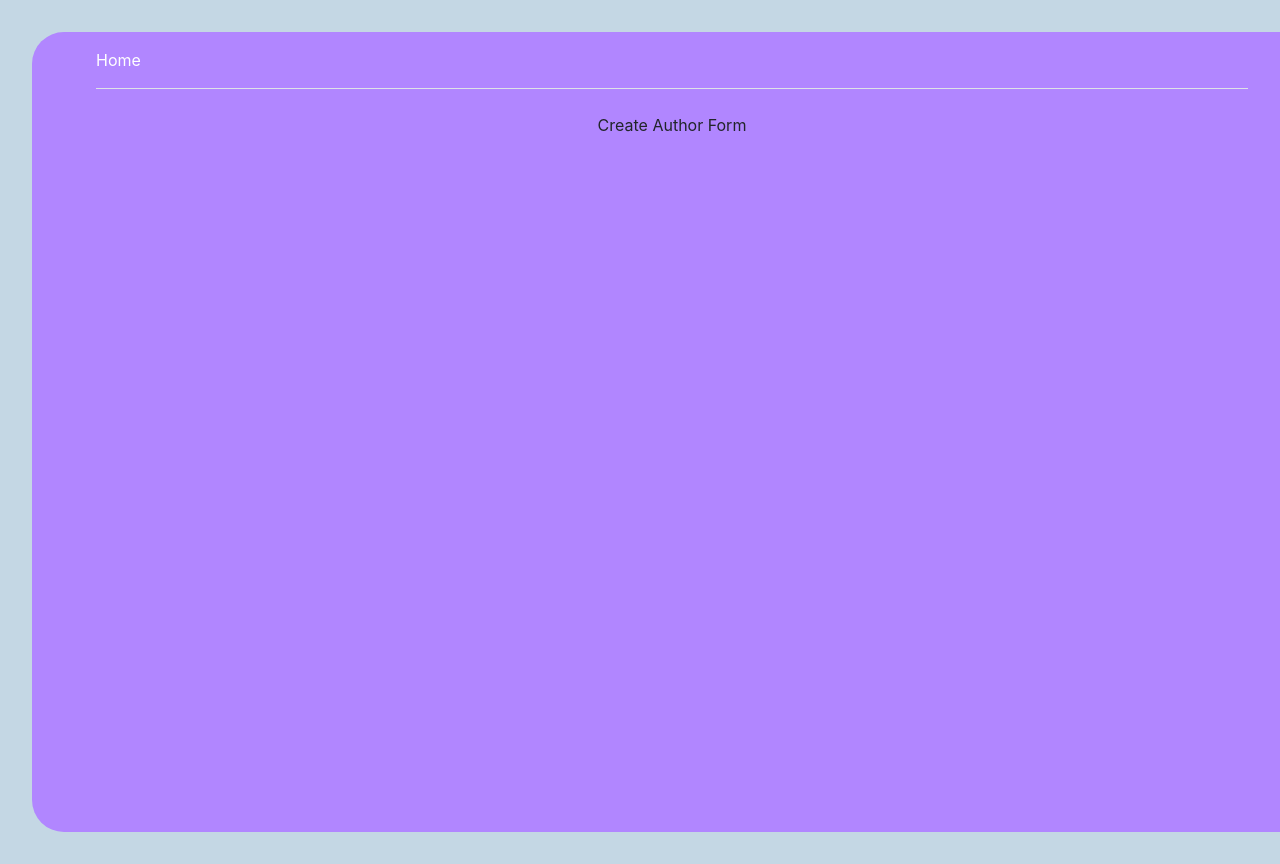
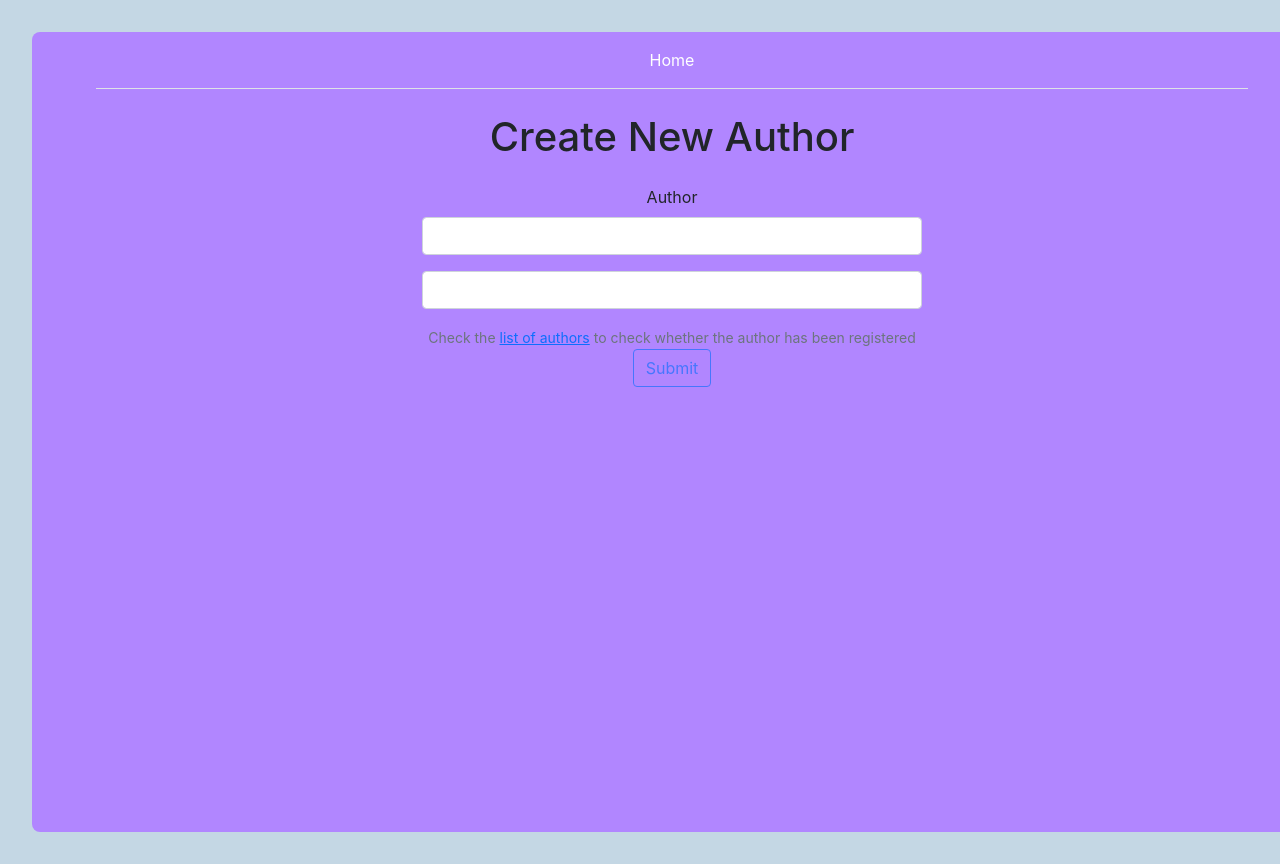
Before and after one commit to xavirepi/full-stack-code-test, a React (Create React App) app in the folder Frontend/: page /author/create in a window 1280 px wide. Shown: the top 864 px of the page. Built offline with nearby package versions, Linux system fonts and the light colour scheme.

Commit message:
add author edit form with custom validations

```diff
--- a/Frontend/src/App.scss
+++ b/Frontend/src/App.scss
@@ -6,8 +6,7 @@
   min-height: 100vh;
   min-width: 100vw;
   margin: 2rem;
-  border-radius: 2rem;
-
+  border-radius: 0.5rem;
   &__content {
     padding: 1rem 4rem;
   }
--- a/Frontend/src/components/AppRouter.jsx
+++ b/Frontend/src/components/AppRouter.jsx
@@ -9,6 +9,7 @@ import Books from './Books/Books';
 import CreateBook from './Books/Forms/CreateBook';
 import AuthorDetail from './Authors/AuthorDetail/AuthorDetail';
 import BookDetail from './Books/BookDetail/BookDetail';
+import EditAuthor from './Authors/Forms/EditAuthor';
 
 const AppRouter = () => {
   return (
@@ -16,9 +17,11 @@ const AppRouter = () => {
       <Route exact path='/' component={Home}/>
       <Route exact path='/authors/' component={Authors}/>
       <Route exact path='/author/create/' component={CreateAuthor}/>
+      <Route exact path='/author/update/:id' component={EditAuthor}/>
       <Route exact path='/author/:id/' component={AuthorDetail}/>
       <Route exact path='/books/' component={Books}/>
       <Route exact path='/book/create/' component={CreateBook}/>
+      <Route exact path='/book/update/:id' component={CreateBook}/>
       <Route exact path='/book/:id/' component={BookDetail}/>
     </Switch>
   );
--- a/Frontend/src/components/Authors/AuthorDetail/AuthorDetail.jsx
+++ b/Frontend/src/components/Authors/AuthorDetail/AuthorDetail.jsx
@@ -1,10 +1,10 @@
 import React, { useEffect, useState } from 'react';
 
 import { Link } from 'react-router-dom';
+import SyncLoader from "react-spinners/SyncLoader";
 
 import { useParams } from 'react-router';
 import { getOneAuthor } from '../../../services/AuthorService';
-import SyncLoader from "react-spinners/SyncLoader";
 import { getAllBooks } from '../../../services/BookService';
 
 const AuthorDetail = () => {
--- a/Frontend/src/components/Authors/AuthorDetail/AuthorDetail.scss
+++ /dev/null
@@ -1 +0,0 @@
-@import 'styles/base.scss';
--- a/Frontend/src/components/Authors/Forms/CreateAuthor.jsx
+++ b/Frontend/src/components/Authors/Forms/CreateAuthor.jsx
@@ -1,10 +1,123 @@
-import React from 'react';
+import React, { useState } from 'react';
 
-const CreateAuthor = () => {
+import { Link, useHistory } from 'react-router-dom';
+import { addAuthor, updateAuthor } from '../../../services/AuthorService';
+
+const validators = {
+  first_name: value => {
+    let message
+
+    if (!value) {
+      message = 'Author name or official nickname is required'
+    } else if (typeof value !== 'string') {
+      message = 'Please, provide a valid name'
+    }
+
+    return message
+  },
+}
+
+const CreateAuthor = ({ author_name, author_last_name, authorToEdit_id }) => {
+
+  const [state, setState] = useState({
+    fields: {
+      first_name: author_name,
+      last_name: author_last_name ,
+    },
+    errors: {
+      first_name: validators.first_name(),
+    }
+  });
+
+  const [touched, setTouched] = useState({});
+  const { push } = useHistory();
+
+  const isValid = () => {
+    const { errors } = state;
+    return !Object.keys(errors).some(error => errors[error]);
+  }
+
+  const onSubmit = (e) => {
+    const { fields } = state;
+    e.preventDefault();
+
+    if (isValid()) {
+      !author_name ?
+        addAuthor(fields)
+          .then(createdAuthor => push(`/author/${createdAuthor.id}`)) :
+        updateAuthor(fields, authorToEdit_id)
+          .then(updatedAuthor => push(`/author/${updatedAuthor.id}`))
+    }
+  }
+
+  const onChange = (e) => {
+    const { name, value } = e.target;
+
+    setState(prevState => ({
+      fields: {
+        ...prevState.fields,
+        [name]: value,
+      },
+      errors: {
+        ...prevState.errors,
+        [name]: validators[name] && validators[name](value)
+      }
+    }));
+  }
+
+  const onBlur = (e) => {
+    const { name } = e.target;
+
+    author_name && setTouched((prevTouched) => ({
+      ...prevTouched,
+      [name]: true
+    }));
+  }
+
+  const onFocus = (e) => {
+    const { name } = e.target;
+
+    author_name && setTouched((prevTouched) => ({
+      ...prevTouched,
+      [name]: false
+    }));
+  }
+
+  const { first_name, last_name } = state.fields;
+  const { errors } = state;
+
   return (
-    <div>
-      Create Author Form
+    <>
+    { !author_name && <h1> Create New Author</h1> }
+    <div className="CreateAuthor mt-4 container d-flex justify-content-center">
+      <form onSubmit={onSubmit} style={{ maxWidth: 500 }}>
+        <div className="mb-3">
+          <label htmlFor="first_name" className="form-label">Author</label>
+          <input
+              className={`form-control ${touched.first_name && errors.first_name ? 'is-invalid' : ''}`}
+              type="text" id="first_name" name="first_name" placeholder={author_name && 'First Name...'}
+              value={first_name} onChange={onChange} onBlur={onBlur} onFocus={onFocus}
+          />
+          <div className="invalid-feedback">{errors.first_name}</div>
+        </div>
+
+        <div className="mb-3">
+          <input
+              className={`form-control ${touched.last_name && errors.last_name ? 'is-invalid' : ''}`}
+              type="text" id="last_name" name="last_name" placeholder={author_last_name && 'Last Name...'}
+              value={last_name} onChange={onChange} onBlur={onBlur} onFocus={onFocus}
+          />
+          <div className="invalid-feedback">{errors.last_name}</div>
+        </div>
+        <small className="text-secondary">
+          Check the <Link to="/authors/">list of authors</Link> to check whether the author has been registered
+        </small>
+        <button type="submit" className="btn btn-outline-primary" disabled={!isValid()}>
+          Submit
+        </button>
+      </form>
     </div>
+    </>
   );
 };
 
--- a/Frontend/src/components/Books/Forms/CreateBook.jsx
+++ b/Frontend/src/components/Books/Forms/CreateBook.jsx
@@ -21,9 +21,10 @@ const validators = {
 
     if (!value) {
       message = 'ISBN code is required'
-    } else if (value /*&& !value.match(ISBN_PATTERN)*/) {
-      message = 'Please, provide a valid ISBN code'
     }
+    // else if (value && !value.match(ISBN_PATTERN)) {
+    //   message = 'Please, provide a valid ISBN code'
+    // }
 
     return message
   },
@@ -119,6 +120,8 @@ const CreateBook = () => {
   const { errors } = state;
 
   return (
+    <>
+    <h1>Create New Book</h1>
     <div className="CreateBook mt-4 container d-flex justify-content-center">
       <form onSubmit={onSubmit} style={{ maxWidth: 500 }}>
         <div className="mb-3">
@@ -168,6 +171,7 @@ const CreateBook = () => {
         </button>
       </form>
     </div>
+    </>
   );
 };
 
--- a/Frontend/src/components/Header.jsx
+++ b/Frontend/src/components/Header.jsx
@@ -3,7 +3,7 @@ import { Link } from 'react-router-dom';
 
 const Header = () => {
   return (
-    <header className="d-flex flex-column flex-md-row align-items-center pb-3 mb-4 border-bottom">
+    <header className="d-flex flex-column flex-md-row align-items-center justify-content-center pb-3 mb-4 border-bottom">
       <Link to="/" className="d-flex align-items-center text-white text-decoration-none">
         <i className="fas fa-home fa-2x mt-3" aria-hidden="true"></i>
         Home
--- a/Frontend/src/components/Home/Authors.jsx
+++ b/Frontend/src/components/Home/Authors.jsx
@@ -12,10 +12,6 @@ const Authors = () => {
             Lorem ipsum dolor sit amet, consectetur adipiscing elit.
             Nullam ipsum neque, sodales eu rutrum hendrerit, elementum id purus.
             Fusce eleifend, justo nec finibus tristique, augue orci auctor nisl, ut tincidunt enim velit ac quam.
-            Pellentesque posuere volutpat quam non vehicula. Etiam maximus mi at magna ultrices, quis facilisis ex lobortis.
-            Pellentesque quis enim euismod, lobortis est in, consequat dui. In suscipit massa at accumsan eleifend.
-            Vestibulum aliquam efficitur est at dapibus. Nulla facilisi.
-            Cras condimentum auctor ipsum, eget vestibulum risus condimentum vel.
           </p>
       </div>
     </div>
--- a/Frontend/src/components/Home/Books.jsx
+++ b/Frontend/src/components/Home/Books.jsx
@@ -12,10 +12,6 @@ const Books = () => {
             Lorem ipsum dolor sit amet, consectetur adipiscing elit.
             Nullam ipsum neque, sodales eu rutrum hendrerit, elementum id purus.
             Fusce eleifend, justo nec finibus tristique, augue orci auctor nisl, ut tincidunt enim velit ac quam.
-            Pellentesque posuere volutpat quam non vehicula. Etiam maximus mi at magna ultrices, quis facilisis ex lobortis.
-            Pellentesque quis enim euismod, lobortis est in, consequat dui. In suscipit massa at accumsan eleifend.
-            Vestibulum aliquam efficitur est at dapibus. Nulla facilisi.
-            Cras condimentum auctor ipsum, eget vestibulum risus condimentum vel.
           </p>
       </div>
     </div>
--- a/Frontend/src/components/Home/Forms.jsx
+++ b/Frontend/src/components/Home/Forms.jsx
@@ -11,10 +11,6 @@ const Form = () => {
           Lorem ipsum dolor sit amet, consectetur adipiscing elit.
           Nullam ipsum neque, sodales eu rutrum hendrerit, elementum id purus.
           Fusce eleifend, justo nec finibus tristique, augue orci auctor nisl, ut tincidunt enim velit ac quam.
-          Pellentesque posuere volutpat quam non vehicula. Etiam maximus mi at magna ultrices, quis facilisis ex lobortis.
-          Pellentesque quis enim euismod, lobortis est in, consequat dui. In suscipit massa at accumsan eleifend.
-          Vestibulum aliquam efficitur est at dapibus. Nulla facilisi.
-          Cras condimentum auctor ipsum, eget vestibulum risus condimentum vel.
         </p>
         <Link to='/book/create/'>Add New Book</Link>
         <Link to='/author/create/'>Add New Author</Link>
--- a/Frontend/src/services/AuthorService.js
+++ b/Frontend/src/services/AuthorService.js
@@ -15,5 +15,6 @@ export const addAuthor = (newAuthor) => {
 }
 
 export const updateAuthor = (updatedAuthor, id) => {
+  console.log(id)
   return http.put(`/author/${id}`, updatedAuthor);
 }
```
Also changed, not shown: Frontend/src/components/Authors/Forms/EditAuthor.jsx (added, +40 -0 lines).
